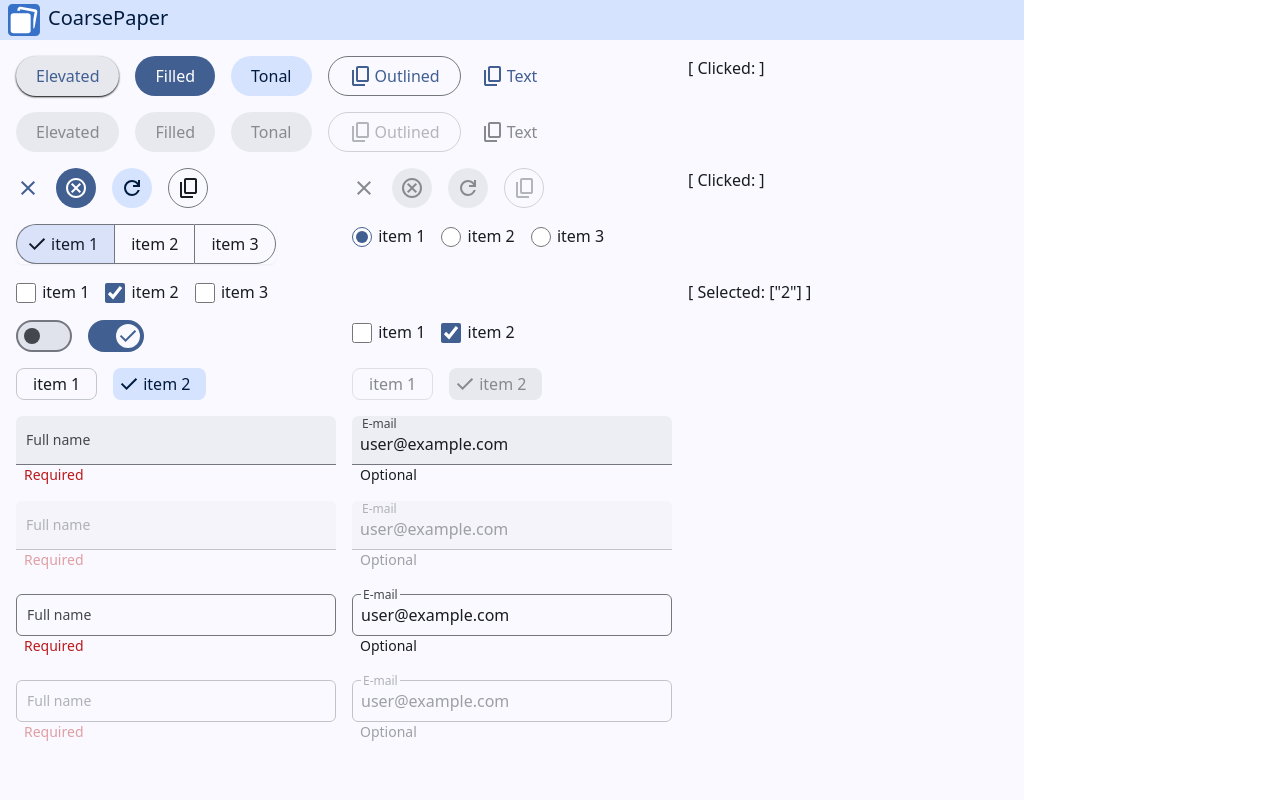
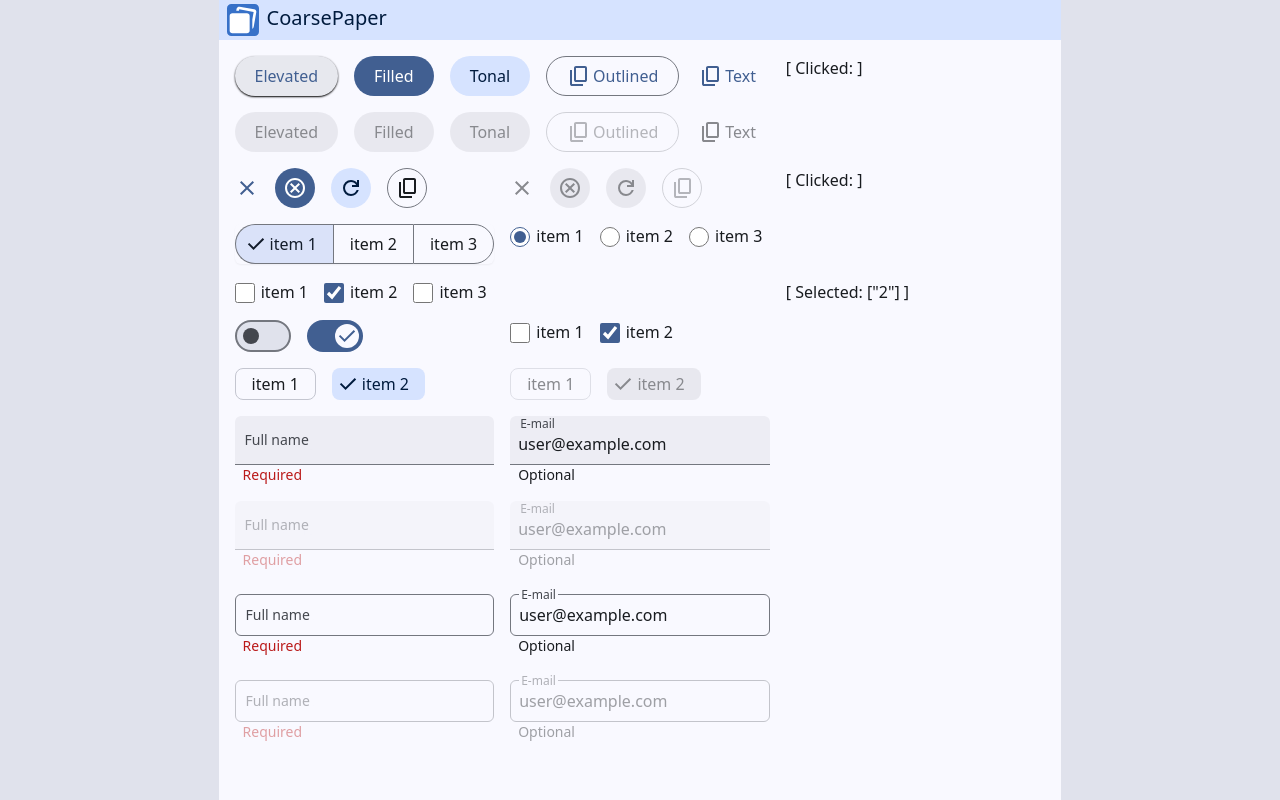
Before and after one commit to MichinobuMaeda/coarse-paper, a Svelte app: page / in a window 1280 px wide. Built offline with nearby package versions, Linux system fonts and the light colour scheme.

Commit message:
modify layout

```diff
--- a/src/App.svelte
+++ b/src/App.svelte
@@ -75,6 +75,10 @@
   let textOutlined2 = $state("user@example.com");
 </script>
 
+<div
+  class="flex flex-row justify-center
+    bg-lightSurfaceVariant dark:bg-darkSurfaceVariant"
+>
   <div
     class="min-h-screen justify-between max-w-5xl
     bg-lightBackground dark:bg-darkBackground
@@ -355,3 +359,4 @@
       <div class="col-span-3 lg:col-span-1 flex gap-4"></div>
     </main>
   </div>
+</div>
```
Lines whose indentation alone changed are shown as unchanged.
